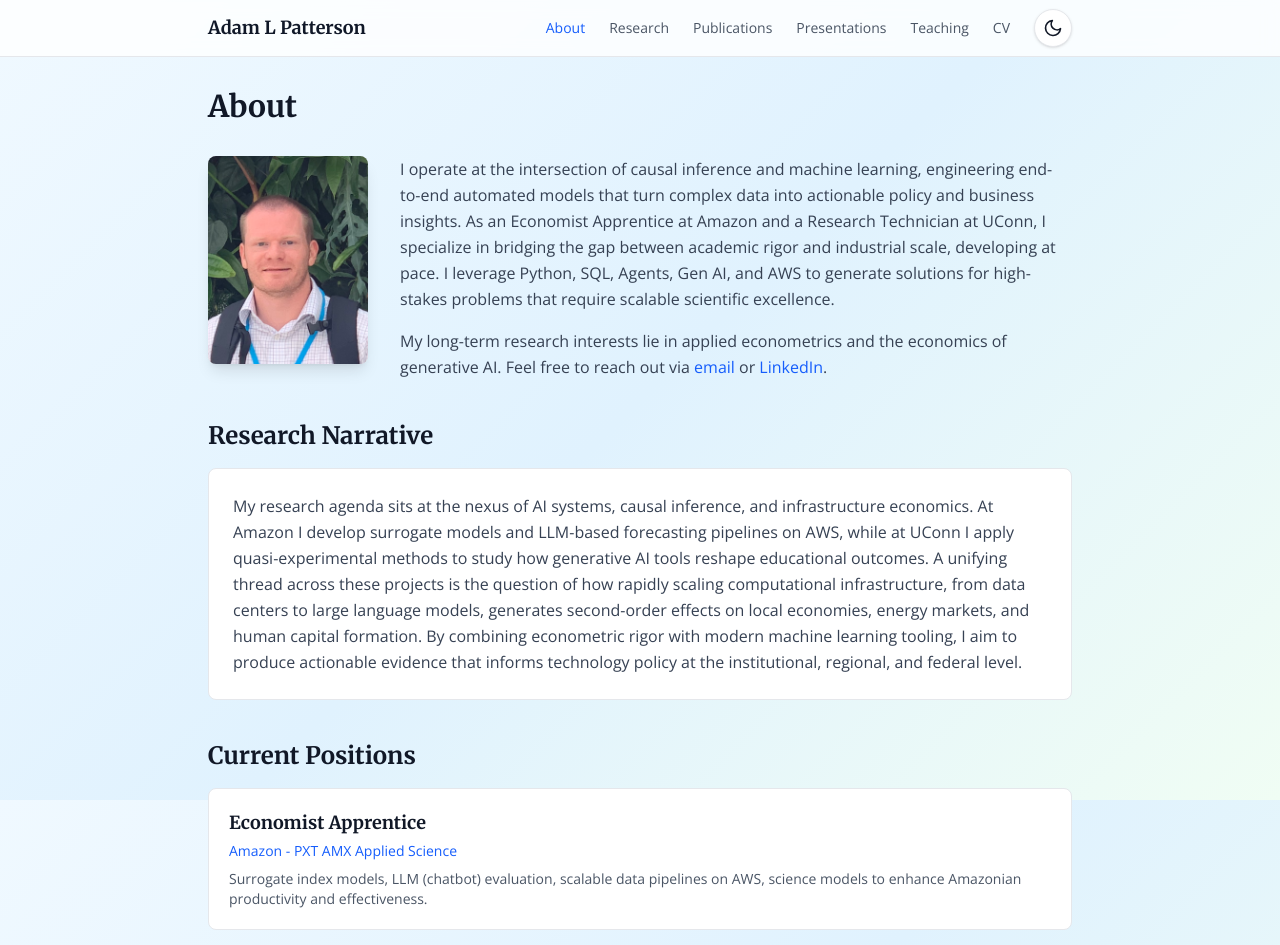
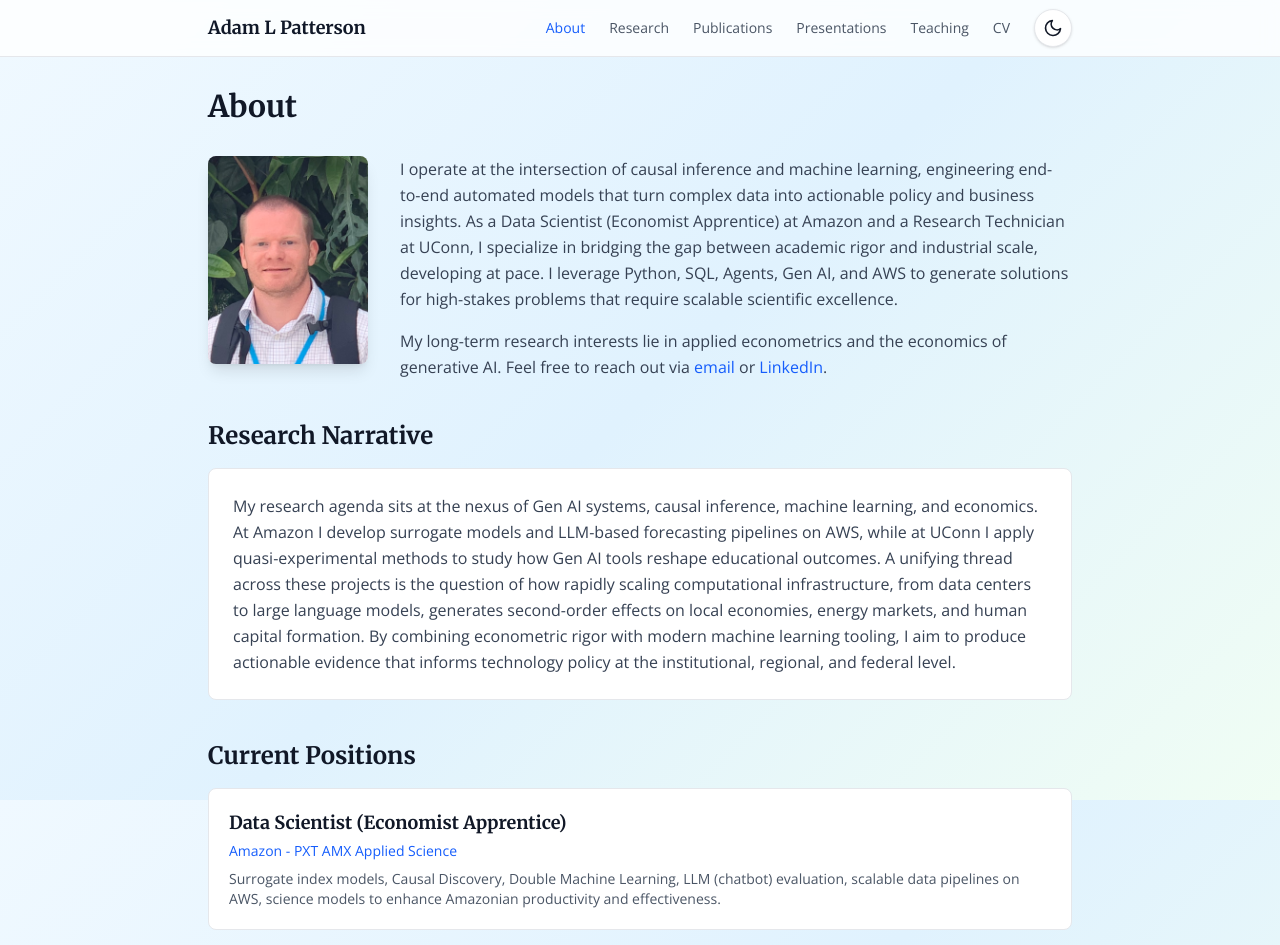
Before and after one commit to adampattersonct/personal-website, a Next.js app: page /about in a window 1280 px wide. Shown: the top 945 px of the page. Built offline with nearby package versions, Linux system fonts and the light colour scheme.

Commit message:
Updated experience to reflect my tasks of a Data Scientist at Amazon

```diff
--- a/app/about/page.tsx
+++ b/app/about/page.tsx
@@ -46,9 +46,9 @@ export default function AboutPage() {
         <div className="bg-white dark:bg-slate-800 rounded-lg border border-gray-200 dark:border-slate-700 p-6">
           <p className="text-gray-700 dark:text-gray-300 leading-relaxed">
             {/* PLACEHOLDER — Edit this paragraph to connect your research threads */}
-            My research agenda sits at the nexus of AI systems, causal inference, and infrastructure economics.
+            My research agenda sits at the nexus of Gen AI systems, causal inference, machine learning, and economics.
             At Amazon I develop surrogate models and LLM-based forecasting pipelines on AWS, while at UConn
-            I apply quasi-experimental methods to study how generative AI tools reshape educational outcomes.
+            I apply quasi-experimental methods to study how Gen AI tools reshape educational outcomes.
             A unifying thread across these projects is the question of how rapidly scaling computational
             infrastructure, from data centers to large language models, generates second-order effects on
             local economies, energy markets, and human capital formation. By combining econometric rigor with
@@ -63,10 +63,10 @@ export default function AboutPage() {
         <h2 className="font-merriweather text-2xl font-bold mb-4">Current Positions</h2>
         <div className="space-y-4">
           <div className="bg-white dark:bg-slate-800 rounded-lg border border-gray-200 dark:border-slate-700 p-5">
-            <h3 className="font-semibold text-lg mb-1">Economist Apprentice</h3>
+            <h3 className="font-semibold text-lg mb-1">Data Scientist (Economist Apprentice)</h3>
             <p className="text-blue-600 dark:text-blue-400 text-sm mb-2">Amazon - PXT AMX Applied Science  </p>
             <p className="text-gray-600 dark:text-gray-400 text-sm">
-              Surrogate index models, LLM (chatbot) evaluation, scalable data pipelines on AWS, science models to enhance Amazonian productivity and effectiveness.
+              Surrogate index models, Causal Discovery, Double Machine Learning, LLM (chatbot) evaluation, scalable data pipelines on AWS, science models to enhance Amazonian productivity and effectiveness.
             </p>
           </div>
           <div className="bg-white dark:bg-slate-800 rounded-lg border border-gray-200 dark:border-slate-700 p-5">
--- a/app/api/scholar-metrics/route.ts
+++ b/app/api/scholar-metrics/route.ts
@@ -7,7 +7,7 @@ const metricsData = {
   citations: 47,
   hIndex: 4,
   i10Index: 2,
-  lastUpdated: "2026-03-16T12:00:00.000Z"
+  lastUpdated: "2026-03-20T12:00:00.000Z"
 }
 
 export async function GET() {
--- a/lib/constants.ts
+++ b/lib/constants.ts
@@ -10,7 +10,7 @@ export const PROFILE_DATA = {
   tagline: 'Bridging causal inference, machine learning, and policy to understand how emerging technologies reshape economies and institutions.',
   bio: [
     "I operate at the intersection of causal inference and machine learning, engineering end-to-end automated models that turn complex data into actionable policy and business insights.",
-    "As an Economist Apprentice at Amazon and a Research Technician at UConn, I specialize in bridging the gap between academic rigor and industrial scale, developing at pace.",
+    "As a Data Scientist (Economist Apprentice) at Amazon and a Research Technician at UConn, I specialize in bridging the gap between academic rigor and industrial scale, developing at pace.",
     "I leverage Python, SQL, Agents, Gen AI, and AWS to generate solutions for high-stakes problems that require scalable scientific excellence.",
   ].join(" "),
 }
```
Also changed, not shown: 1 other file (tests, documents, lock files or other folders).
